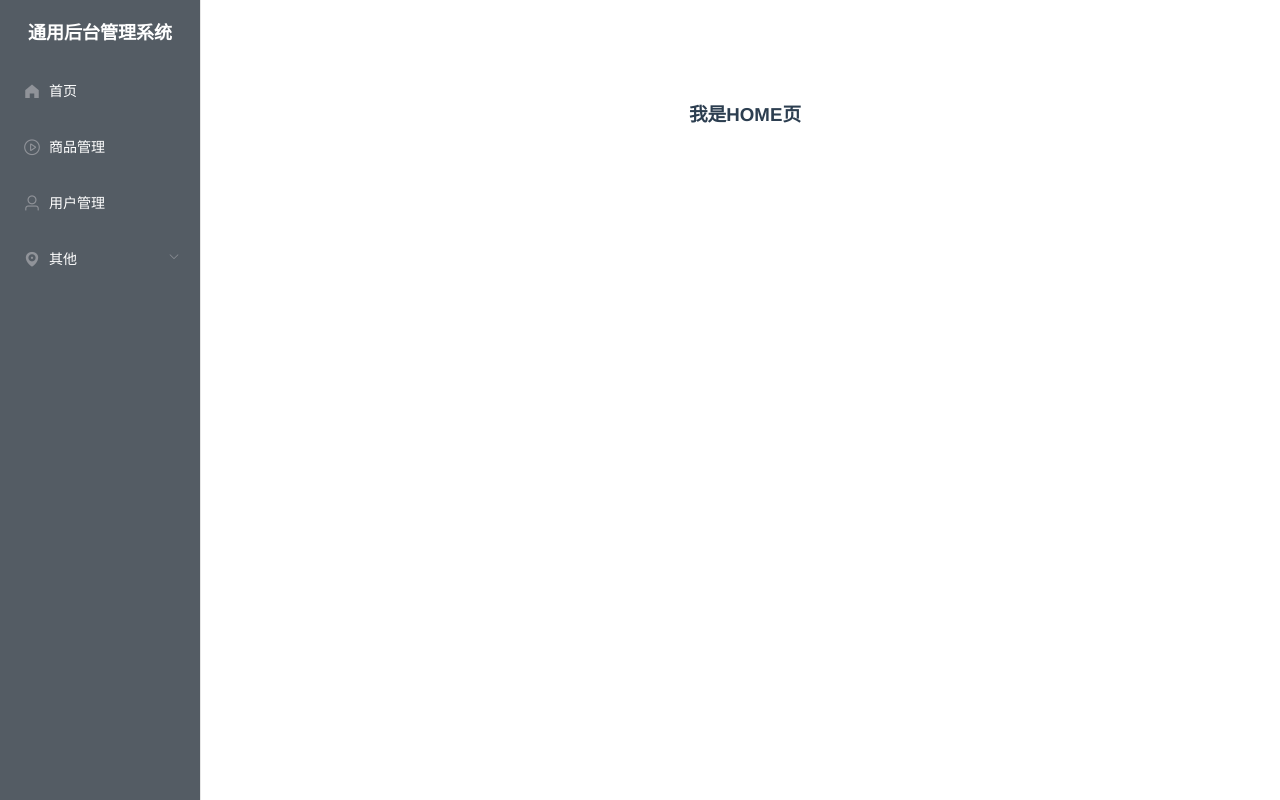
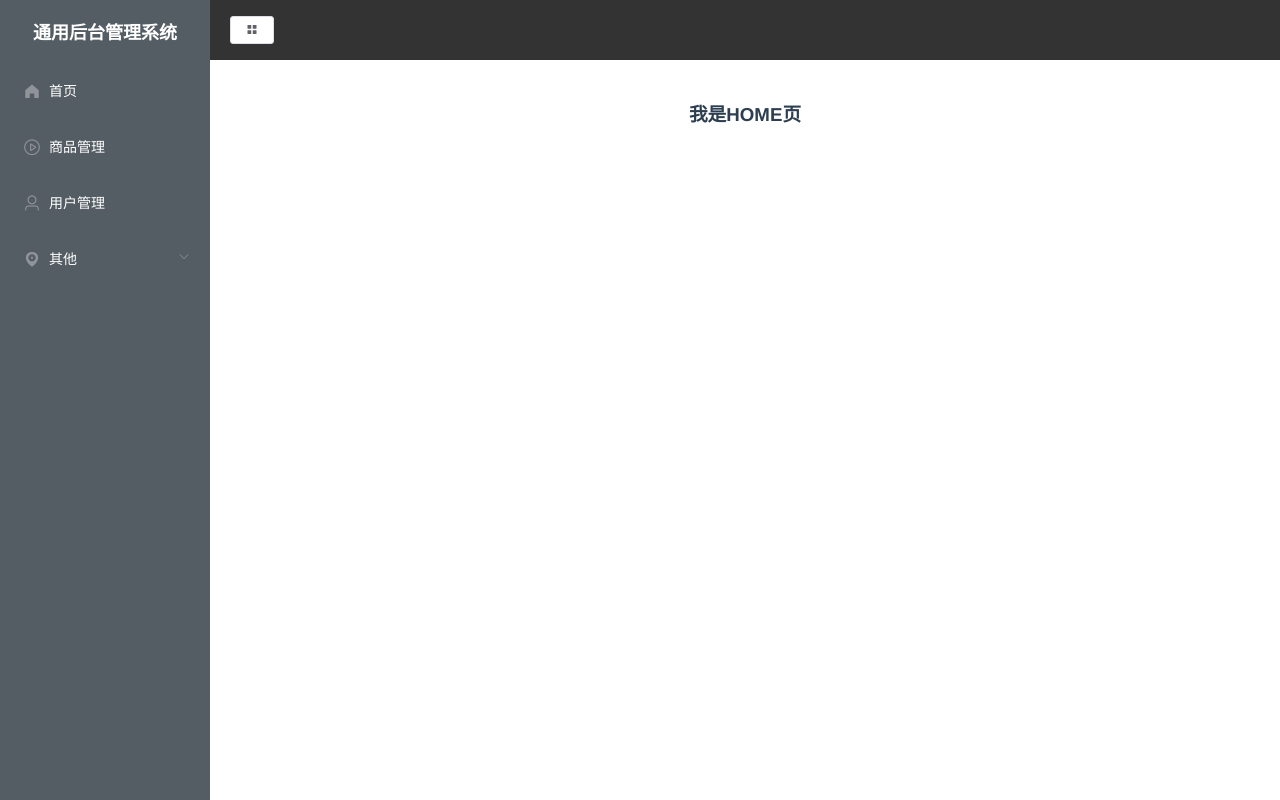
Before and after one commit to xuejuncheng0222/MY_PROJECT, a Vue app: page /#/home in a window 1280 px wide. Built offline with nearby package versions, Linux system fonts and the light colour scheme.

Commit message:
上边header左侧

```diff
--- a/src/components/HomeAside.vue
+++ b/src/components/HomeAside.vue
@@ -41,11 +41,12 @@
 
 <style lang="less" scoped>
 .el-menu-vertical-demo:not(.el-menu--collapse) {
-  width: 200px;
+  // width: 200px;
   min-height: 400px;
   text-align: left;
   height: 100vh;
   cursor: pointer;
+  border-right-width: 0px;
   .el-menu-h3 {
     font-size: 18px;
     text-align: center;
--- a/src/components/HomeHeader.vue
+++ b/src/components/HomeHeader.vue
@@ -1,5 +1,13 @@
 <template>
-  <div></div>
+  <div class="header-content">
+    <!-- 左侧 -->
+    <div class="l-content">
+      <el-button icon="el-icon-menu" size="mini"></el-button>
+      <!-- 面包屑 -->
+    </div>
+    <!-- 右侧 -->
+    <div class="r-content"></div>
+  </div>
 </template>
 <script>
 export default {
@@ -8,4 +16,13 @@ export default {
   },
 };
 </script>
-<style lang="less" scoped></style>
+<style lang="less" scoped>
+.header-content {
+  padding: 0 20px;
+  height: 60px;
+  background-color: #333;
+  display: flex;
+  justify-content: space-between;
+  align-items: center;
+}
+</style>
--- a/src/views/Main.vue
+++ b/src/views/Main.vue
@@ -31,4 +31,8 @@ export default {
   },
 };
 </script>
-<style scoped></style>
+<style scoped>
+.el-header {
+  padding: 0;
+}
+</style>
```
